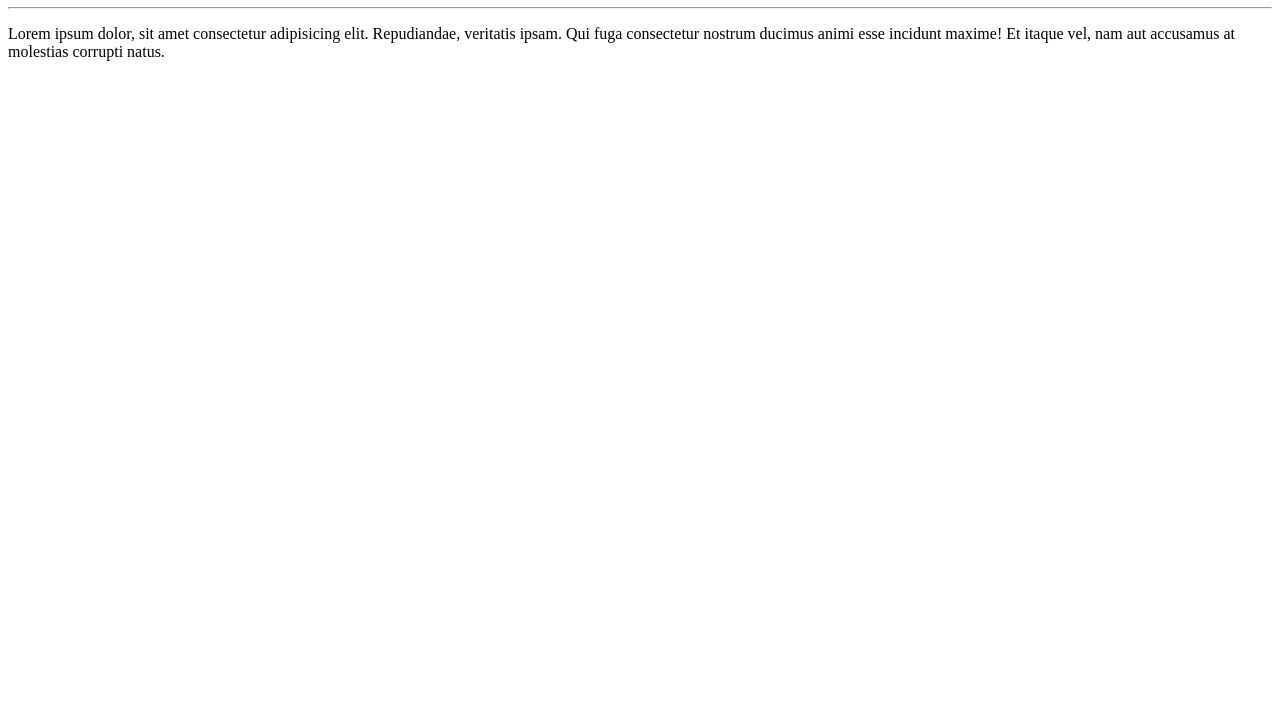
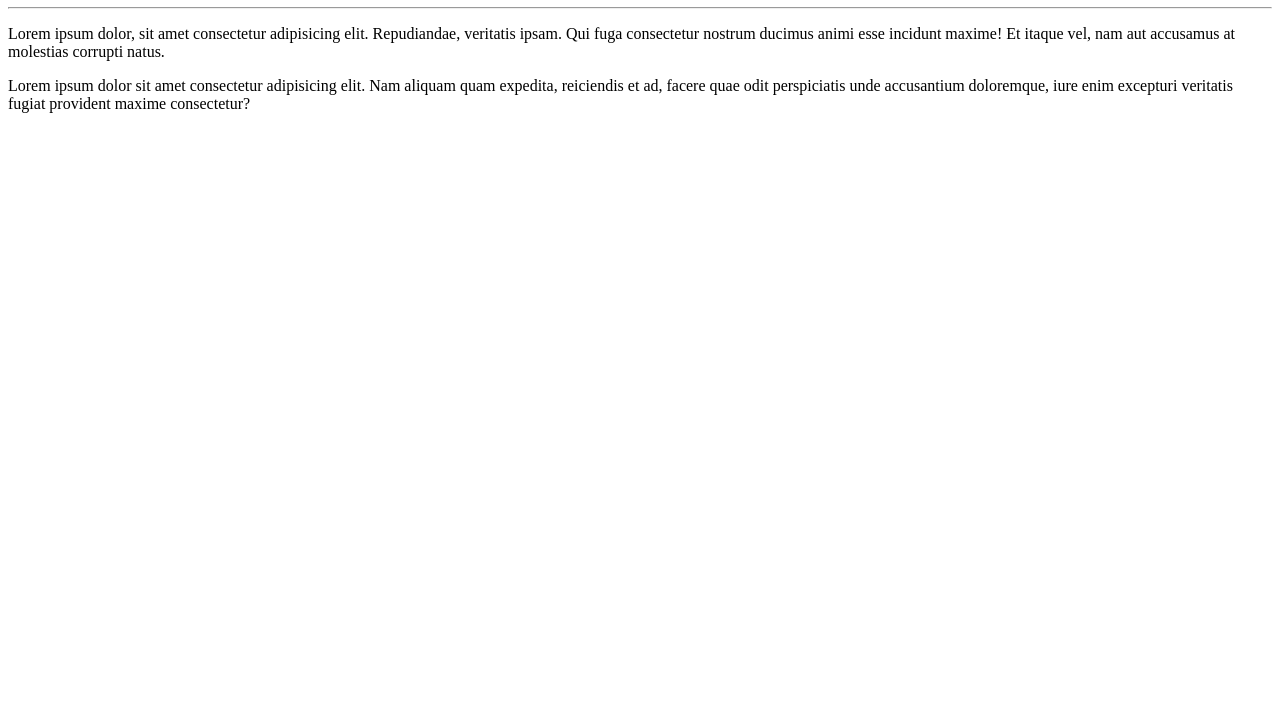
Before and after one commit to YesicaMore/Ola-Mundo, a plain HTML site: page site-exemplo/index.html in a window 1280 px wide. Shown: the part 73-800 px from the top of the page. Drawn offline with Linux system fonts and the light colour scheme.

Commit message:
adicinei um paragrafo

```diff
--- a/site-exemplo/index.html
+++ b/site-exemplo/index.html
@@ -9,5 +9,6 @@
     <h1>Olá Mundo!</h1>
     <hr>
     <p>Lorem ipsum dolor, sit amet consectetur adipisicing elit. Repudiandae, veritatis ipsam. Qui fuga consectetur nostrum ducimus animi esse incidunt maxime! Et itaque vel, nam aut accusamus at molestias corrupti natus.</p>
+    <p>Lorem ipsum dolor sit amet consectetur adipisicing elit. Nam aliquam quam expedita, reiciendis et ad, facere quae odit perspiciatis unde accusantium doloremque, iure enim excepturi veritatis fugiat provident maxime consectetur?</p>
 </body>
 </html>
```
